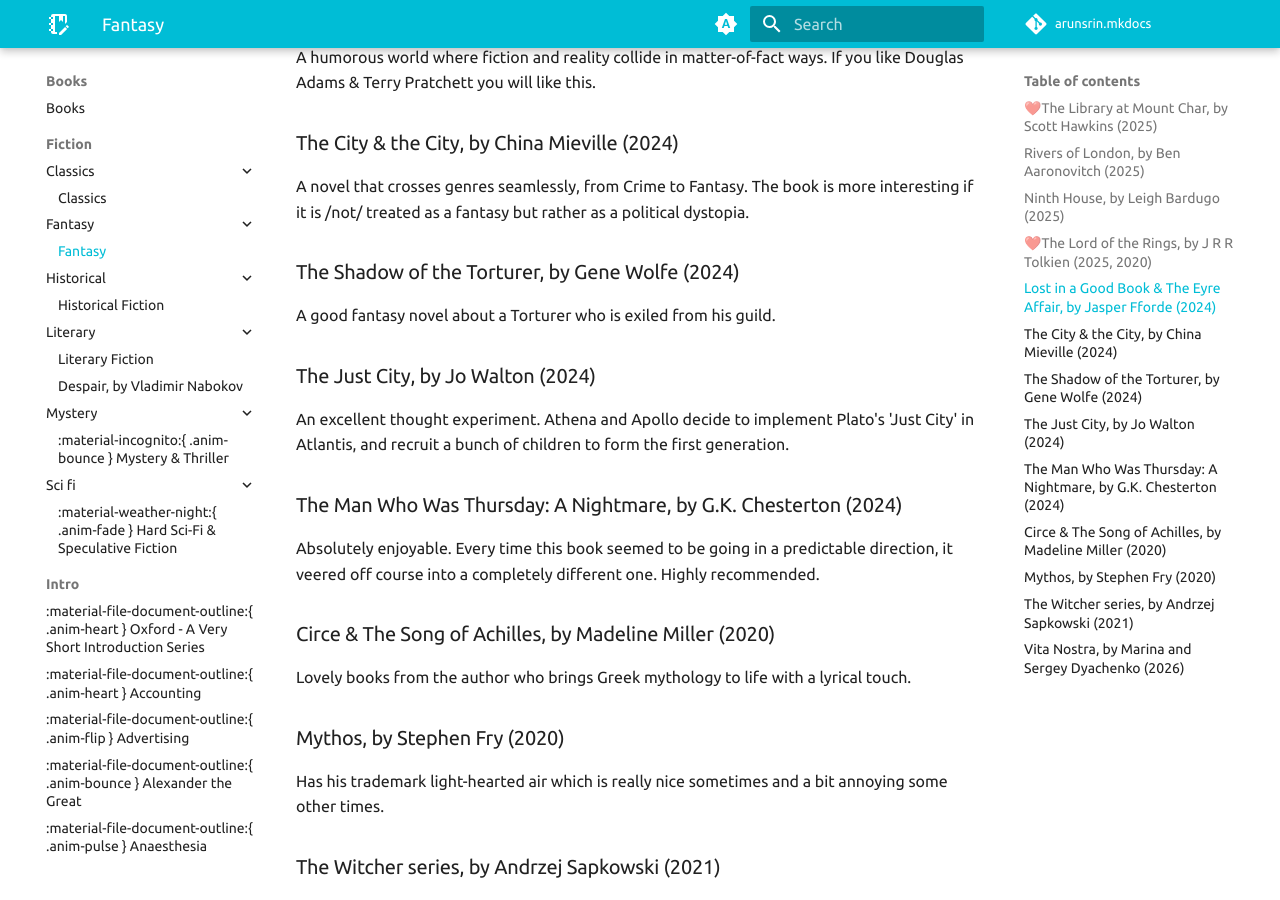
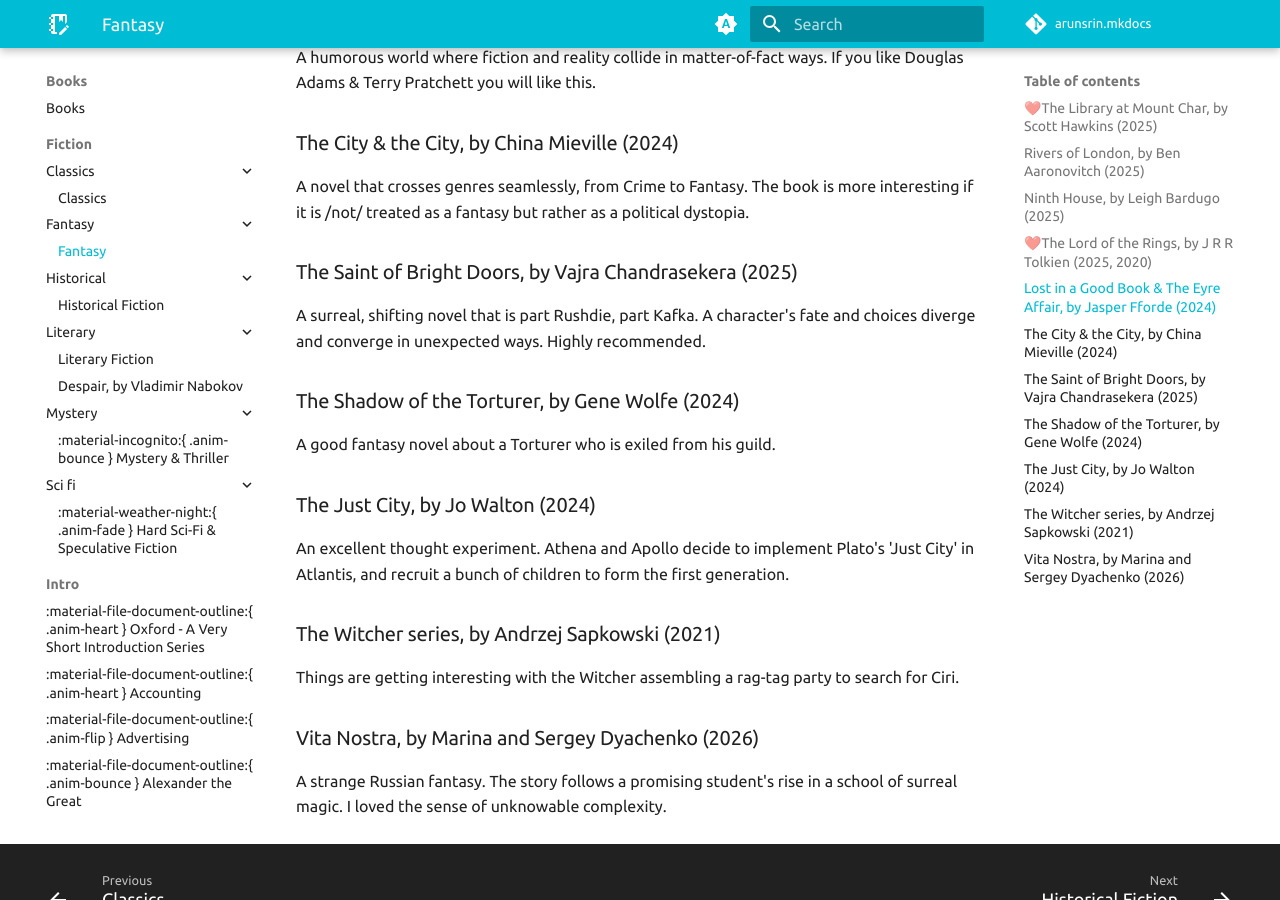
Before and after one commit to arunsrin/arunsrin.mkdocs, an MkDocs documentation site: the page built from home/books/fiction/fantasy/index.md, in a window 1280 px wide and 900 px high, scrolled down 984 px. Built offline with MkDocs 1.6.1 and Material for MkDocs 9.7.7, drawn with Linux system fonts in a browser that asks for light colours; comment, search, counter and statistics services are not loaded.

Commit message:
some reordering

```diff
--- a/home/books/fiction/fantasy/index.md
+++ b/home/books/fiction/fantasy/index.md
@@ -27,21 +27,15 @@
 ### The City & the City, by China Mieville (2024)
 A novel that crosses genres seamlessly, from Crime to Fantasy. The book is more interesting if it is /not/ treated as a fantasy but rather as a political dystopia.
 
+### The Saint of Bright Doors, by Vajra Chandrasekera (2025)
+A surreal, shifting novel that is part Rushdie, part Kafka. A character's fate and choices diverge and converge in unexpected ways. Highly recommended.
+
 ### The Shadow of the Torturer, by Gene Wolfe (2024)
 A good fantasy novel about a Torturer who is exiled from his guild.
 
 ### The Just City, by Jo Walton (2024)
 An excellent thought experiment. Athena and Apollo decide to implement Plato's 'Just City' in Atlantis, and recruit a bunch of children to form the first generation.
 
-### The Man Who Was Thursday: A Nightmare, by G.K. Chesterton (2024)
-Absolutely enjoyable. Every time this book seemed to be going in a predictable direction, it veered off course into a completely different one. Highly recommended.
-
-### Circe & The Song of Achilles, by Madeline Miller (2020)
-Lovely books from the author who brings Greek mythology to life with a lyrical touch.
-
-### Mythos, by Stephen Fry (2020)
-Has his trademark light-hearted air which is really nice sometimes and a bit annoying some other times.
-
 ### The Witcher series, by Andrzej Sapkowski (2021)
 Things are getting interesting with the Witcher assembling a rag-tag party to search for Ciri.
 
--- a/home/tech/openssl.md
+++ b/home/tech/openssl.md
@@ -1,10 +1,4 @@
----
-tags:
-  - openssl
-  - security
----
-
-# :material-lock:{ .anim-bounce } OpenSSL
+# 🔒 OpenSSL
 
 Some non-openssl [security](security.md) notes are in a sibling page.
 
```
Also changed, not shown: home/books/fiction/classics/index.md (+3 -0 lines), home/books/fiction/historical/index.md (+6 -0 lines), home/books/fiction/literary/index.md (+0 -3 lines).
